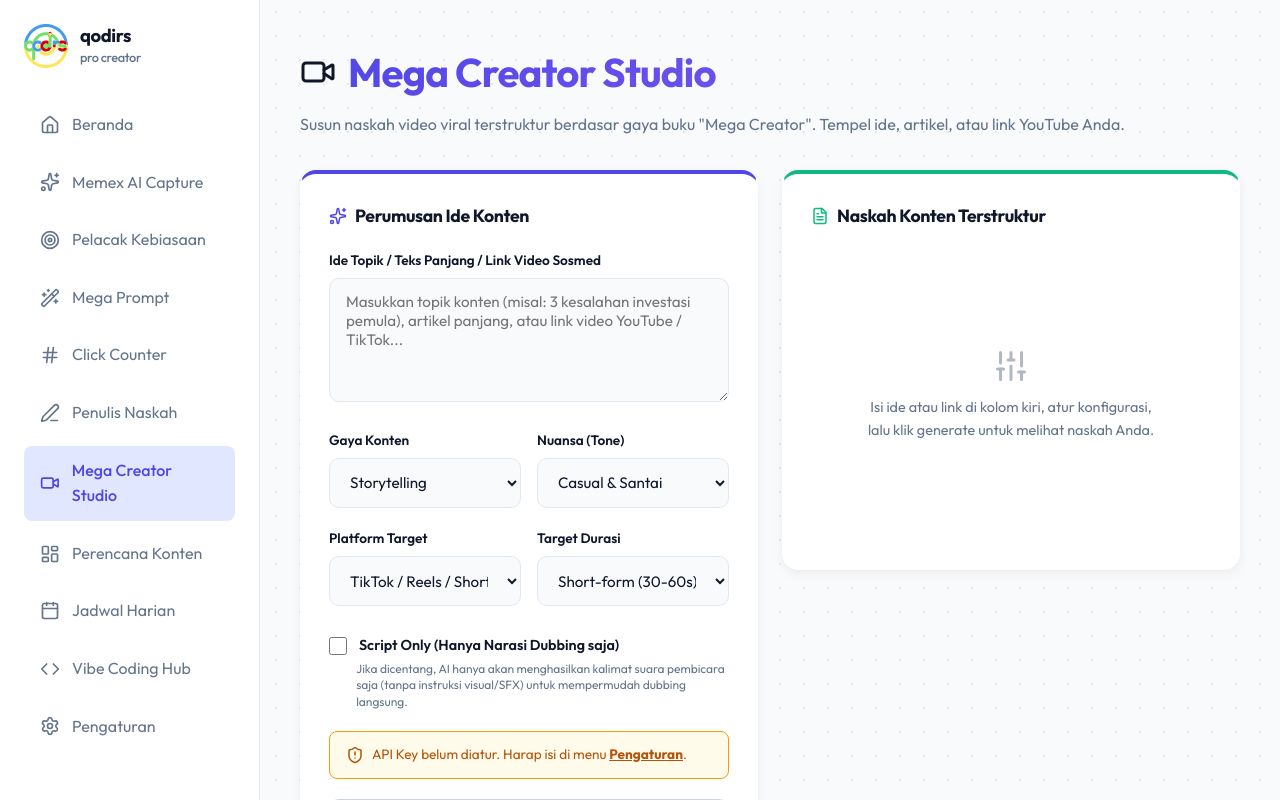
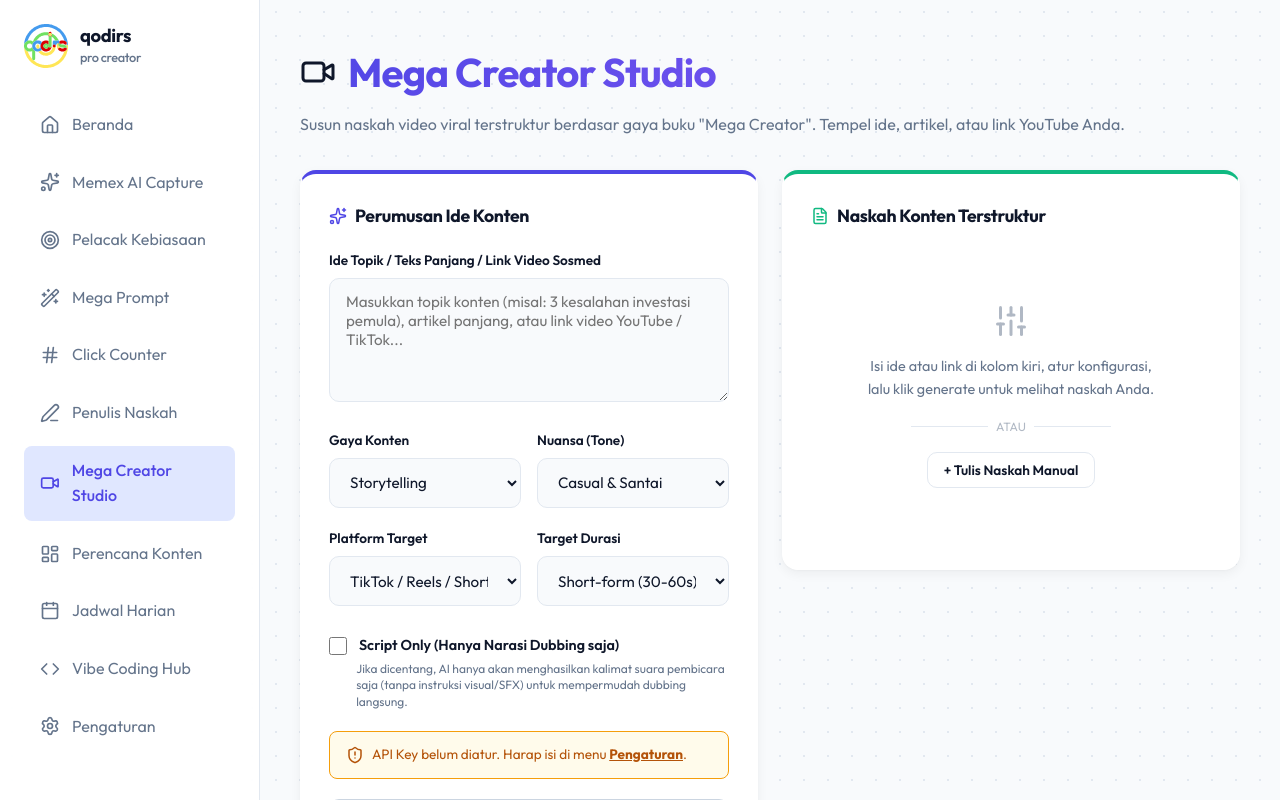
Before and after one commit to qodirs30/creatorpro, a React (Vite) app: page /mega-creator in a window 1280 px wide. Built offline with nearby package versions, Linux system fonts and the light colour scheme.

Commit message:
fix: resolve blank camera preview and add manual script editing option in MegaCreator

```diff
--- a/src/pages/MegaCreator.jsx
+++ b/src/pages/MegaCreator.jsx
@@ -26,7 +26,7 @@
   const [scrapedContext, setScrapedContext] = useState('');
 
   // Output State
-  const [scriptText, setScriptText] = useState('');
+  const [scriptText, setScriptText] = useState(null);
   const [isGenerating, setIsGenerating] = useState(false);
   const [copied, setCopied] = useState(false);
   const [genError, setGenError] = useState('');
@@ -124,6 +124,13 @@
       setRecordedUrl(url);
     }
   }, [recordedChunks, isRecording]);
+
+  // Synchronize webcam stream to video element when it mounts
+  useEffect(() => {
+    if (cameraActive && streamRef.current && videoPreviewRef.current) {
+      videoPreviewRef.current.srcObject = streamRef.current;
+    }
+  }, [cameraActive, selectedDevice]);
 
   const startCamera = async () => {
     if (streamRef.current) {
@@ -676,7 +683,7 @@
               <FileText size={18} color="var(--success)" /> Naskah Konten Terstruktur
             </h3>
 
-            {scriptText && (
+            {scriptText !== null && (
               <div style={{ display: 'flex', gap: '0.35rem', alignItems: 'center' }}>
                 <div style={{
                   display: 'flex', background: 'var(--bg-main)', padding: '0.2rem',
@@ -731,6 +738,19 @@
                 >
                   <FileText size={12} /> PDF
                 </button>
+                <button
+                  className="btn btn-secondary"
+                  onClick={() => {
+                    if (window.confirm("Hapus naskah ini?")) {
+                      setScriptText(null);
+                      setViewMode('text');
+                    }
+                  }}
+                  style={{ padding: '0.25rem 0.5rem', fontSize: '0.75rem', color: 'var(--danger)', borderColor: 'var(--danger)' }}
+                  title="Hapus Naskah"
+                >
+                  <Trash2 size={12} /> Hapus
+                </button>
               </div>
             )}
           </div>
@@ -742,12 +762,13 @@
                 AI sedang merancang sudut viral video Anda dan menulis naskah detail per adegan...
               </p>
             </div>
-          ) : scriptText ? (
+          ) : scriptText !== null ? (
             viewMode === 'text' ? (
               <textarea
-                readOnly
                 className="input-field"
-                value={scriptText}
+                value={scriptText || ''}
+                onChange={(e) => setScriptText(e.target.value)}
+                placeholder="Tulis atau tempel naskah Anda di sini untuk langsung menggunakan teleprompter..."
                 style={{
                   flex: 1,
                   fontFamily: 'monospace',
@@ -759,7 +780,7 @@
                   borderRadius: '8px',
                   padding: '1.25rem',
                   minHeight: '350px',
-                  resize: 'none'
+                  resize: 'vertical'
                 }}
               />
             ) : (
@@ -1174,11 +1195,26 @@
               </div>
             )
           ) : (
-            <div style={{ display: 'flex', flexDirection: 'column', alignItems: 'center', justifyContent: 'center', flex: 1, color: 'var(--text-secondary)', padding: '3rem 0' }}>
-              <Sliders size={36} style={{ marginBottom: '0.75rem', opacity: 0.5 }} />
-              <p style={{ fontSize: '0.9rem', textAlign: 'center', maxWidth: '300px' }}>
+            <div style={{ display: 'flex', flexDirection: 'column', alignItems: 'center', justifyContent: 'center', flex: 1, color: 'var(--text-secondary)', padding: '3rem 0', gap: '1rem' }}>
+              <Sliders size={36} style={{ opacity: 0.5 }} />
+              <p style={{ fontSize: '0.9rem', textAlign: 'center', maxWidth: '300px', margin: 0 }}>
                 Isi ide atau link di kolom kiri, atur konfigurasi, lalu klik generate untuk melihat naskah Anda.
               </p>
+              <div style={{ display: 'flex', alignItems: 'center', gap: '0.5rem', width: '80%', maxWidth: '200px' }}>
+                <div style={{ flex: 1, height: '1px', background: 'var(--border-color)' }} />
+                <span style={{ fontSize: '0.75rem', opacity: 0.5 }}>ATAU</span>
+                <div style={{ flex: 1, height: '1px', background: 'var(--border-color)' }} />
+              </div>
+              <button
+                className="btn btn-secondary"
+                onClick={() => {
+                  setScriptText('');
+                  setViewMode('text');
+                }}
+                style={{ padding: '0.5rem 1rem', fontSize: '0.85rem' }}
+              >
+                + Tulis Naskah Manual
+              </button>
             </div>
           )}
         </div>
```
